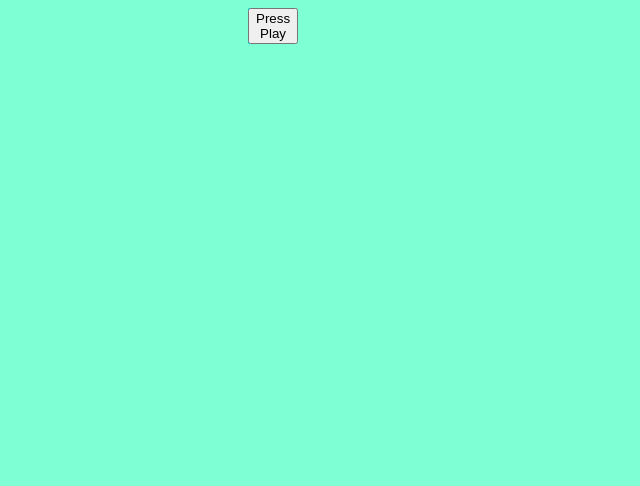
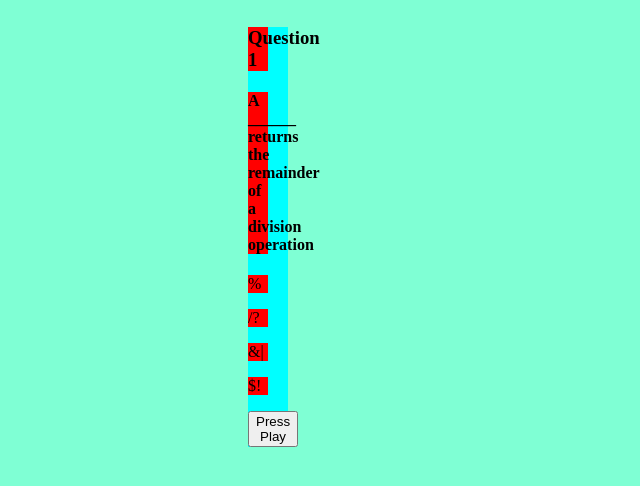
Before and after one commit to yutaokkots/2023-quiz-game, a plain HTML site: page index.html in a window 1280 px wide. Both pictures are taken after a click on the element "Press Play". Shown: the whole page, without its empty margins (0-640 px from the left). Drawn offline with Linux system fonts and the light colour scheme.

Commit message:
minimally working randomization of questions and answers output onto html

```diff
--- a/index.html
+++ b/index.html
@@ -17,7 +17,7 @@
         <div class="tr"></div>
         <div class="cl"></div>
         <div class="cc quiz">
-            <div></div>
+            <div id="number"></div>
             <div id="question"></div>
             <div id="answer-1"></div>
             <div id="answer-2"></div>
--- a/js/script.js
+++ b/js/script.js
@@ -35,7 +35,7 @@ const mainElement = document.querySelector("main")
 mainElement.addEventListener('click', (evt) => {
     console.log(evt.target)
     console.log(evt.target.tagName)
-
+    loadNewQuestionsAndAnswers()
     render()
 })
 
@@ -70,18 +70,56 @@ function initializeGame(){
     // Second, updates the global array 'gameStatus', with the above information,
     //     by updating total number of questions, located at index 1.
     gameStatus.splice(1, 1, questionTotal);
+    console.log(gameStatus)
 }
 
 // loadNewQuestion() -> loads the new question into the 'gameStatus' global variable.
 function loadNewQuestion(){
     // For initialization of the game, the first question is assigned an index of 0 in the global variable quizQuestionOrder.
-    // In order not to reassign the first question, skip this step if gameStatus[0] = 0.
+    // In order not to reassign the first question, if gameStatus[0] = 0, skip this step .
     // gameStatus[0] contains information about which question is being asked from the global array, 'quizQuestionOrder'
-    // the followint if statement updates 'gameStatus' at index = 0 to the question number.
+    // the following if statement updates 'gameStatus' at index = 0 to the question number.
     if (gameStatus[0] !== 0){
         let questionNumber = quizQuestionOrder[gameStatus[0]+1]
         gameStatus.splice(0, 1, questionNumber)
     };
+};
+
+// loadNewQuestionsAndAnswers() -> loads the new possible multiple choice Q+A's into DOM elements
+function loadNewQuestionsAndAnswers(){
+    // The new question and answer are displayed in three areas.
+    // The first area shows the question number.
+    let titleElement = document.querySelector("#number")
+    let newTitle = document.createElement("h3")
+    newTitle.innerText = `Question ${gameStatus[0]+1}`
+    titleElement.appendChild(newTitle)
+
+    let questionElement = document.querySelector("#question")
+    let newQuestion = document.createElement("h4")
+    newQuestion.innerText = questionSet[quizQuestionOrder[gameStatus[0]]][0]
+    questionElement.appendChild(newQuestion)
+
+    let answer1DivElement = document.querySelector("#answer-1")
+    let answer1El = document.createElement("p")
+    answer1El.innerText = questionSet[quizQuestionOrder[gameStatus[0]]][1][0]
+    answer1DivElement.appendChild(answer1El)
+
+    let answer2DivElement = document.querySelector("#answer-2")
+    let answer2El= document.createElement("p")
+    answer2El.innerText = questionSet[quizQuestionOrder[gameStatus[0]]][1][1]
+    answer2DivElement.appendChild(answer2El)
+
+    let answer3DivElement = document.querySelector("#answer-3")
+    let answer3El = document.createElement("p")
+    answer3El.innerText = questionSet[quizQuestionOrder[gameStatus[0]]][1][2]
+    answer3DivElement.appendChild(answer3El)
+
+    let answer4DivElement = document.querySelector("#answer-4")
+    let answer4El = document.createElement("p")
+    answer4El.innerText = questionSet[quizQuestionOrder[gameStatus[0]]][1][3]
+    answer4DivElement.appendChild(answer4El)
+
+
 };
 
 
```
